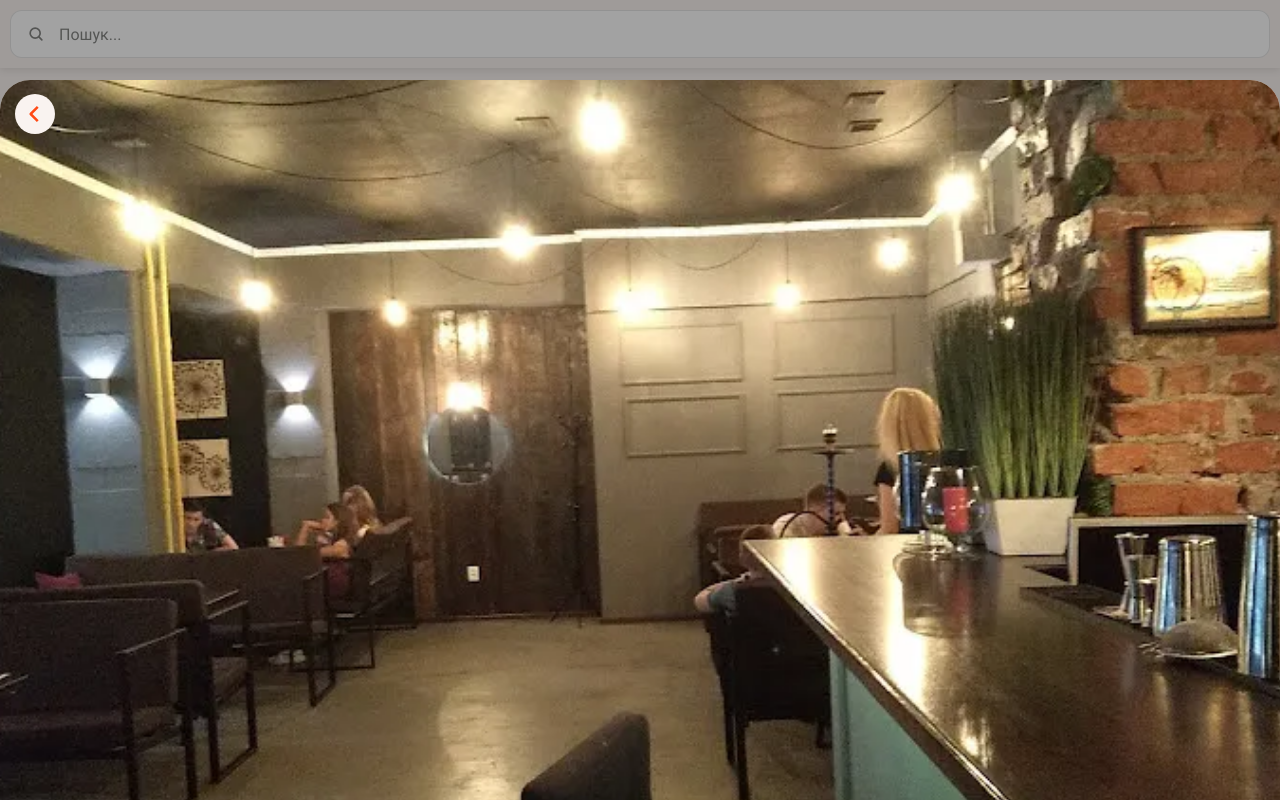
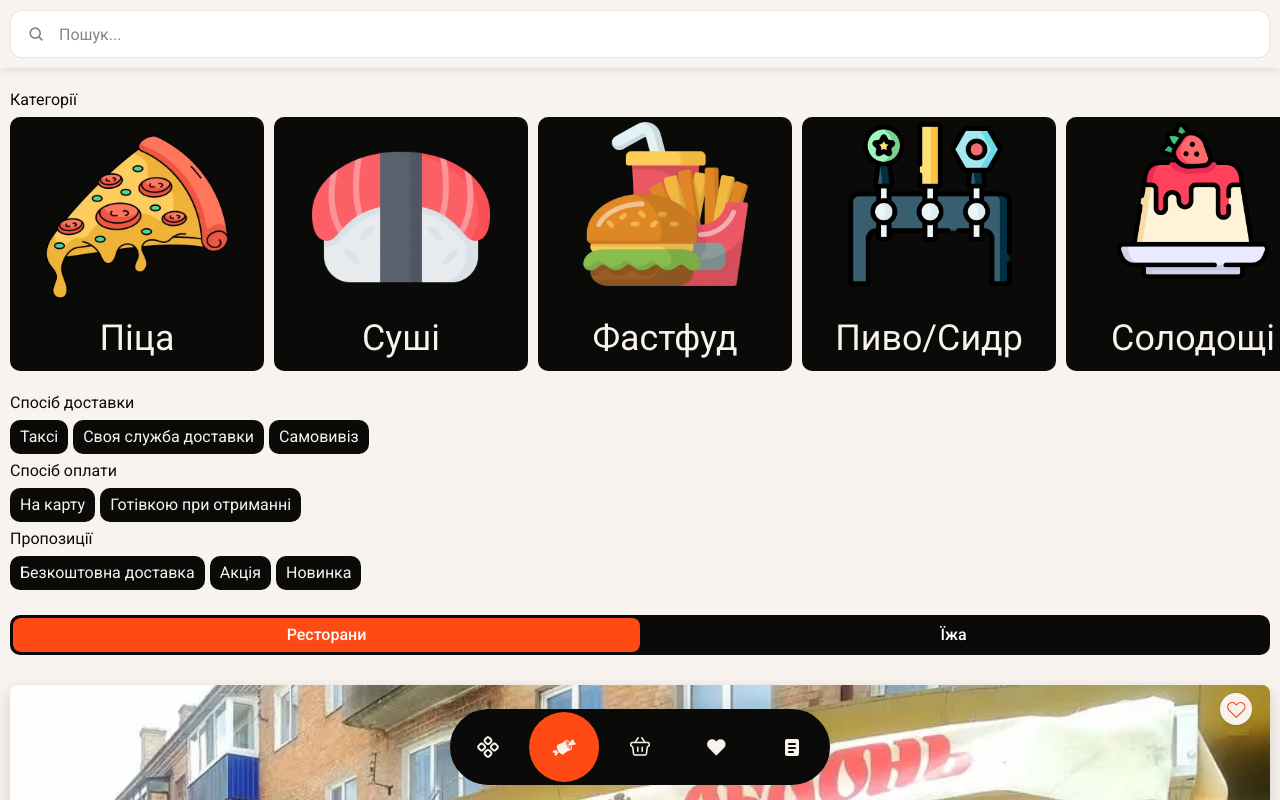
Before and after one commit to Artem-Kluev/food-bot, a Vue app: page /resto in a window 1280 px wide. Shown: the top 800 px of the page. Built offline with nearby package versions, Linux system fonts and the light colour scheme.

Commit message:
add product card

```diff
--- a/src/composable/useRestoBlock.ts
+++ b/src/composable/useRestoBlock.ts
@@ -1,6 +1,6 @@
 import { ref } from 'vue'
 
-export const isRestoBlockVisable = ref(true)
+export const isRestoBlockVisable = ref(false)
 
 export function toggleRestoBlock(value: boolean) {
   isRestoBlockVisable.value = value
```
